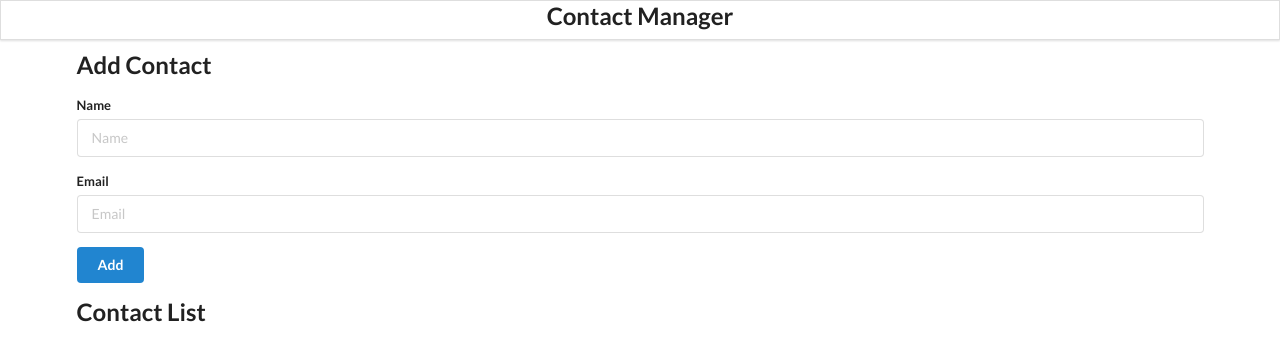
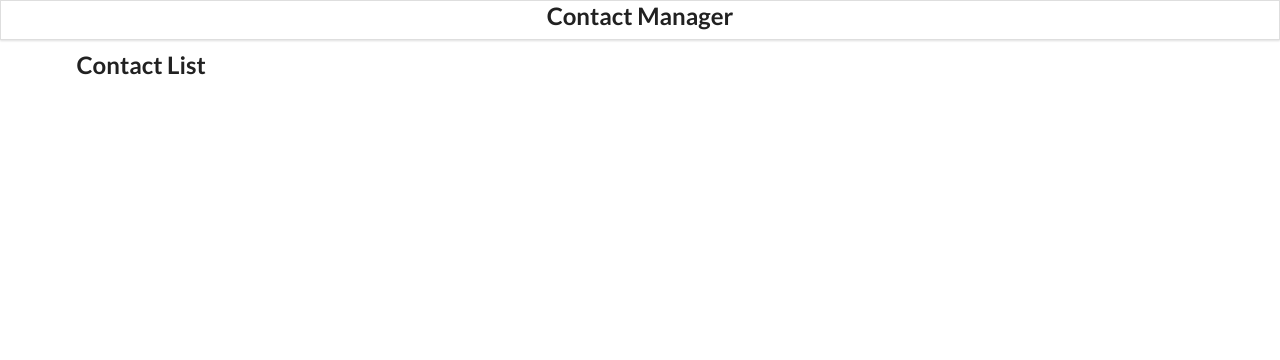
Before and after one commit to SAMUDHRA/React-contact-app, a React (Create React App) app: page / in a window 1280 px wide. Shown: the top 360 px of the page. Built offline with nearby package versions, Linux system fonts and the light colour scheme.

Commit message:
Routing is done

```diff
--- a/src/components/App.js
+++ b/src/components/App.js
@@ -1,4 +1,5 @@
 import React, { useState, useEffect } from "react";
+import { BrowserRouter as Router, Switch, Route, Routes } from "react-router-dom";
 // import { uuid } from "uuidv4";
 import { v4 as uuidv4 } from 'uuid';
 import './App.css';
@@ -40,9 +41,23 @@ function App() {
 
   return (
     <div className="ui container">
-      <Header />
-      <AddContact addContactHandler = {addContactHandler}/>
-      <ContactList contacts = {contacts} getContactId = {removeContactHandler} />
+      <Router>
+        <Header />
+        <Routes>
+        <Route
+            path="/"
+            element={<ContactList contacts={contacts} getContactId={removeContactHandler} />}
+          />
+          <Route
+            path="/add"
+            element={<AddContact addContactHandler={addContactHandler} />}
+          />
+
+        //   {/* <AddContact addContactHandler = {addContactHandler}/>
+        //   <ContactList contacts = {contacts} getContactId = {removeContactHandler} /> */}
+       </Routes>
+      </Router>
+
     </div>
   );
  }
--- a/src/components/ContactList.js
+++ b/src/components/ContactList.js
@@ -1,24 +1,67 @@
 import React from "react";
 import ContactCard from "./ContactCard";
 
+const ContactList = (props) => {
+    console.log(props.contacts);
 
-const ContactList = (props) => {
-    console.log(props);
+    const deleteContactHandler = (id) => {
+        props.getContactId(id);
+    };
 
-        const deleteContactHandler = (id) => {
-            props.getContactId(id);
-        };
     const renderContactList = props.contacts.map((contact) => {
         return (
-           <ContactCard contact = {contact} clickHandler = {deleteContactHandler} key = {contact.id}></ContactCard>
+            <ContactCard
+                contact={contact}
+                clickHandler={deleteContactHandler}
+                key={contact.id}
+            />
         );
-    })
-    return(
-        <div className="ui celled list">
-            <h2>Contact List</h2>
-            {renderContactList}</div>
+    });
+
+    return (
+        <div className="main">
+            <h2 style={{ marginTop: "50px"}}>Contact List
+            {/* <button className="ui button blue right">Add Contact</button> */}
+            </h2>
+            <div className="ui celled list">{renderContactList}</div>
+        </div>
     );
-}
+};
+
+export default ContactList;
+
+// import React from "react";
+// import ContactCard from "./ContactCard";
 
 
-export default ContactList;
+// const ContactList = (props) => {
+//     console.log(props);
+
+//     const deleteContactHandler = (id) => {
+//         props.getContactId(id);
+//     };
+//     const contacts = [
+//         {
+//             id: "1",
+//             name: "samudhra",
+//             email: "samuthrabs@gmail.com"
+//         },
+//     ];
+//     const renderContactList = contacts.map((contact) => {
+//         return (
+//             <ContactCard
+//                 contact = {contact}
+//                 clickHandler = {deleteContactHandler}
+//                 key = {contact.id}></ContactCard>
+//         );
+//     })
+//     return(
+//         <div className="main">
+//             <h2>Contact List</h2>
+//             <div className="ui celled list">{renderContactList}</div>
+//         </div>
+//     );
+// };
+
+
+// export default ContactList;
```
